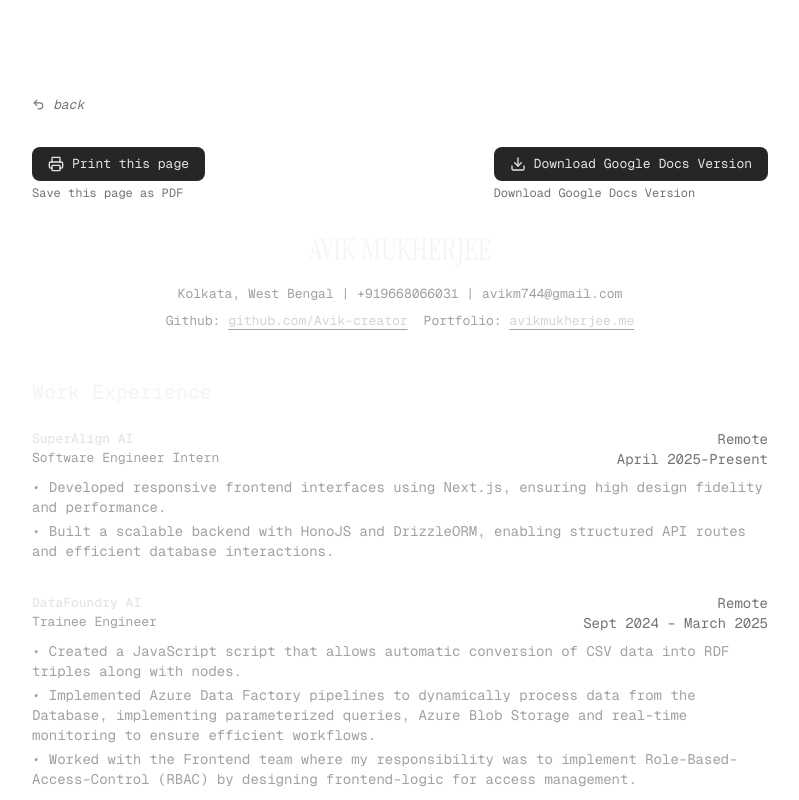
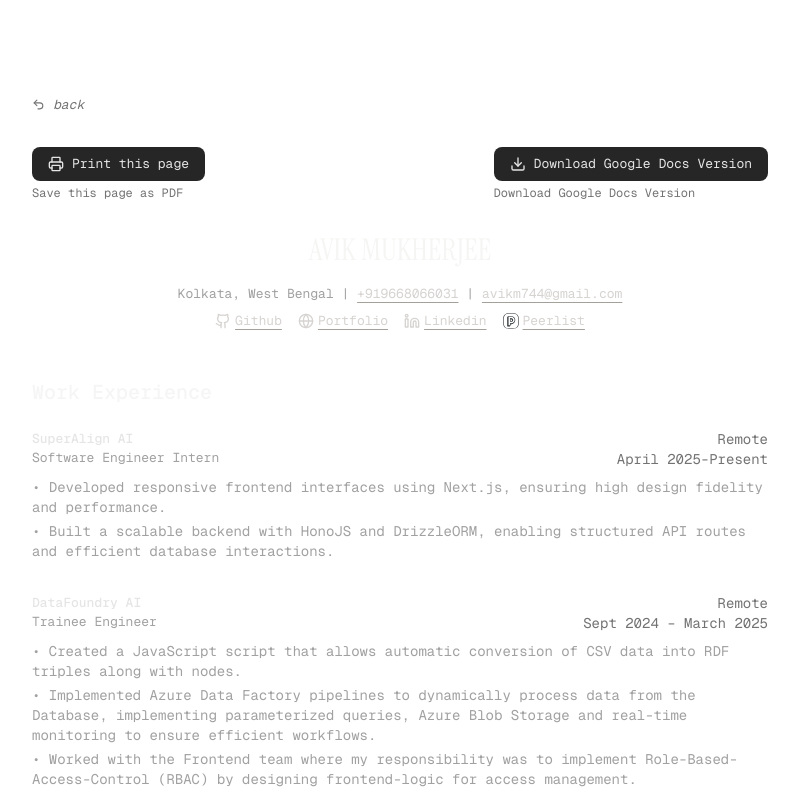
Before and after one commit to Avik-creator/avikmukherjee-portfolio-v2, a Next.js app: page /resume in a window 1280 px wide. Shown: the top 800 px of the page, without its empty margins (240-1039 px from the left). Built offline with nearby package versions, Linux system fonts and the light colour scheme.

Commit message:
Added Changes.

```diff
--- a/app/resume/layout.tsx
+++ b/app/resume/layout.tsx
@@ -4,7 +4,10 @@ import { cn } from '@/lib/utils';
 
 
 export const metadata = {
-  title: 'Resume',
+  title: {
+    template: '%s | Resume',
+    default: 'Avik Mukherjee',
+  },
   description: 'Resume of Avik Mukherjee',
   openGraph: {
     title: 'Resume',
--- a/app/resume/page.tsx
+++ b/app/resume/page.tsx
@@ -1,11 +1,122 @@
 'use client'
 
-import { useState } from 'react'
-import { DownloadIcon, PrinterIcon } from 'lucide-react'
+import { useState, useEffect } from 'react'
+import { DownloadIcon, PrinterIcon, GithubIcon, GlobeIcon, LinkedinIcon, UserIcon } from 'lucide-react'
 import BackNavigation from '@/components/back-navigation'
+import Link from 'next/link'
+import PeerlistIcon from "@/public/Peerlist.svg"
+import Image from 'next/image'
 
 export default function ResumePage() {
   const [isPrinting, setIsPrinting] = useState(false)
+
+  // Add print styles without styled-jsx to avoid auto-generated class names
+  useEffect(() => {
+    const printStyles = `
+      @media print {
+        body {
+          background: white !important;
+          color: black !important;
+        }
+        .print\\:hidden {
+          display: none !important;
+        }
+
+        footer {
+          display: none !important;
+        }
+
+        * {
+          -webkit-print-color-adjust: exact !important;
+          color-adjust: exact !important;
+        }
+
+        .text-stone-100,
+        .text-neutral-100,
+        .text-neutral-200,
+        .text-neutral-400,
+        .text-neutral-500 {
+          color: black !important;
+        }
+
+        a {
+          color: #2563eb !important;
+        }
+
+        h1 {
+          font-size: 24px !important;
+          font-weight: bold !important;
+          text-align: center !important;
+          margin-bottom: 16px !important;
+        }
+
+        h2 {
+          font-size: 16px !important;
+          font-weight: bold !important;
+          border-bottom: 1px solid #d1d5db !important;
+          padding-bottom: 4px !important;
+          margin-bottom: 16px !important;
+          margin-top: 24px !important;
+        }
+
+        h3 {
+          font-size: 14px !important;
+          font-weight: 600 !important;
+        }
+
+        p, li {
+          font-size: 12px !important;
+          line-height: 1.4 !important;
+        }
+
+        .space-y-12 > * + * {
+          margin-top: 24px !important;
+        }
+
+        .space-y-8 > * + * {
+          margin-top: 16px !important;
+        }
+
+        .space-y-6 > * + * {
+          margin-top: 12px !important;
+        }
+
+        .space-y-2 > * + * {
+          margin-top: 4px !important;
+        }
+
+        .space-y-1 > * + * {
+          margin-top: 2px !important;
+        }
+
+        @page {
+          margin: 0.5in;
+          size: A4;
+        }
+
+        .max-w-4xl {
+          max-width: none !important;
+        }
+
+        .mx-auto {
+          margin-left: 0 !important;
+          margin-right: 0 !important;
+        }
+
+        .mb-32 {
+          margin-bottom: 0 !important;
+        }
+      }
+    `
+
+    const styleElement = document.createElement('style')
+    styleElement.textContent = printStyles
+    document.head.appendChild(styleElement)
+
+    return () => {
+      document.head.removeChild(styleElement)
+    }
+  }, [])
 
   const handlePrint = () => {
     setIsPrinting(true)
@@ -60,14 +171,34 @@ export default function ResumePage() {
         <header className="text-center">
           <h1 className="text-3xl font-serif font-medium text-stone-100 mb-4">AVIK MUKHERJEE</h1>
           <div className="space-y-2 text-neutral-400">
-            <p>Kolkata, West Bengal | +919668066031 | avikm744@gmail.com</p>
+            <p>Kolkata, West Bengal | <Link href="tel:+919668066031" className="text-stone-300 underline decoration-stone-400 decoration-[0.5px] underline-offset-4 transition-colors hover:text-stone-200">+919668066031</Link> | <Link href="mailto:avikm744@gmail.com" className="text-stone-300 underline decoration-stone-400 decoration-[0.5px] underline-offset-4 transition-colors hover:text-stone-200">avikm744@gmail.com</Link></p>
             <p>
-              <span className="mr-4">
-                Github: <a href="https://github.com/Avik-creator" className="text-stone-300 underline decoration-stone-400 decoration-[0.5px] underline-offset-4 transition-colors hover:text-stone-200">github.com/Avik-creator</a>
-              </span>
-              <span>
-                Portfolio: <a href="https://avikmukherjee.me" className="text-stone-300 underline decoration-stone-400 decoration-[0.5px] underline-offset-4 transition-colors hover:text-stone-200">avikmukherjee.me</a>
-              </span>
+              <div className="flex flex-wrap gap-4 justify-center">
+                <span>
+                  <Link href="https://github.com/Avik-creator" className="text-stone-300 underline decoration-stone-400 decoration-[0.5px] underline-offset-4 transition-colors hover:text-stone-200 flex items-center gap-1">
+                    <GithubIcon className="w-4 h-4" />
+                    Github
+                  </Link>
+                </span>
+                <span>
+                 <Link href="https://avikmukherjee.me" className="text-stone-300 underline decoration-stone-400 decoration-[0.5px] underline-offset-4 transition-colors hover:text-stone-200 flex items-center gap-1">
+                   <GlobeIcon className="w-4 h-4" />
+                   Portfolio
+                 </Link>
+                </span>
+                <span>
+                  <Link href="https://www.linkedin.com/in/avik-mukherjee-8ab9911bb/" className="text-stone-300 underline decoration-stone-400 decoration-[0.5px] underline-offset-4 transition-colors hover:text-stone-200 flex items-center gap-1">
+                    <LinkedinIcon className="w-4 h-4" />
+                    Linkedin
+                  </Link>
+                </span>
+                <span>
+                  <Link href="https://peerlist.io/avikmukherjee/" className="text-stone-300 underline decoration-stone-400 decoration-[0.5px] underline-offset-4 transition-colors hover:text-stone-200 flex items-center gap-1">
+                    <Image src={PeerlistIcon} alt="Peerlist" className="w-4 h-4" />
+                    Peerlist
+                  </Link>
+                </span>
+              </div>
             </p>
           </div>
         </header>
@@ -256,108 +387,6 @@ export default function ResumePage() {
           </div>
         </section>
       </div>
-
-      {/* Print-specific styles */}
-      <style jsx global>{`
-        @media print {
-          body {
-            background: white !important;
-            color: black !important;
-          }
-          .print\\:hidden {
-            display: none !important;
-          }
-
-          /* Hide footer when printing */
-          footer {
-            display: none !important;
-          }
-
-          * {
-            -webkit-print-color-adjust: exact !important;
-            color-adjust: exact !important;
-          }
-
-          /* Convert all text to black for printing */
-          .text-stone-100,
-          .text-neutral-100,
-          .text-neutral-200,
-          .text-neutral-400,
-          .text-neutral-500 {
-            color: black !important;
-          }
-
-          /* Keep links blue */
-          a {
-            color: #2563eb !important;
-          }
-
-          /* Add proper resume formatting for print */
-          h1 {
-            font-size: 24px !important;
-            font-weight: bold !important;
-            text-align: center !important;
-            margin-bottom: 16px !important;
-          }
-
-          h2 {
-            font-size: 16px !important;
-            font-weight: bold !important;
-            border-bottom: 1px solid #d1d5db !important;
-            padding-bottom: 4px !important;
-            margin-bottom: 16px !important;
-            margin-top: 24px !important;
-          }
-
-          h3 {
-            font-size: 14px !important;
-            font-weight: 600 !important;
-          }
-
-          p, li {
-            font-size: 12px !important;
-            line-height: 1.4 !important;
-          }
-
-          .space-y-12 > * + * {
-            margin-top: 24px !important;
-          }
-
-          .space-y-8 > * + * {
-            margin-top: 16px !important;
-          }
-
-          .space-y-6 > * + * {
-            margin-top: 12px !important;
-          }
-
-          .space-y-2 > * + * {
-            margin-top: 4px !important;
-          }
-
-          .space-y-1 > * + * {
-            margin-top: 2px !important;
-          }
-
-          @page {
-            margin: 0.5in;
-            size: A4;
-          }
-
-          .max-w-4xl {
-            max-width: none !important;
-          }
-
-          .mx-auto {
-            margin-left: 0 !important;
-            margin-right: 0 !important;
-          }
-
-          .mb-32 {
-            margin-bottom: 0 !important;
-          }
-        }
-      `}</style>
     </div>
   )
 }
```
Also changed, not shown: public/Peerlist.svg (added).
